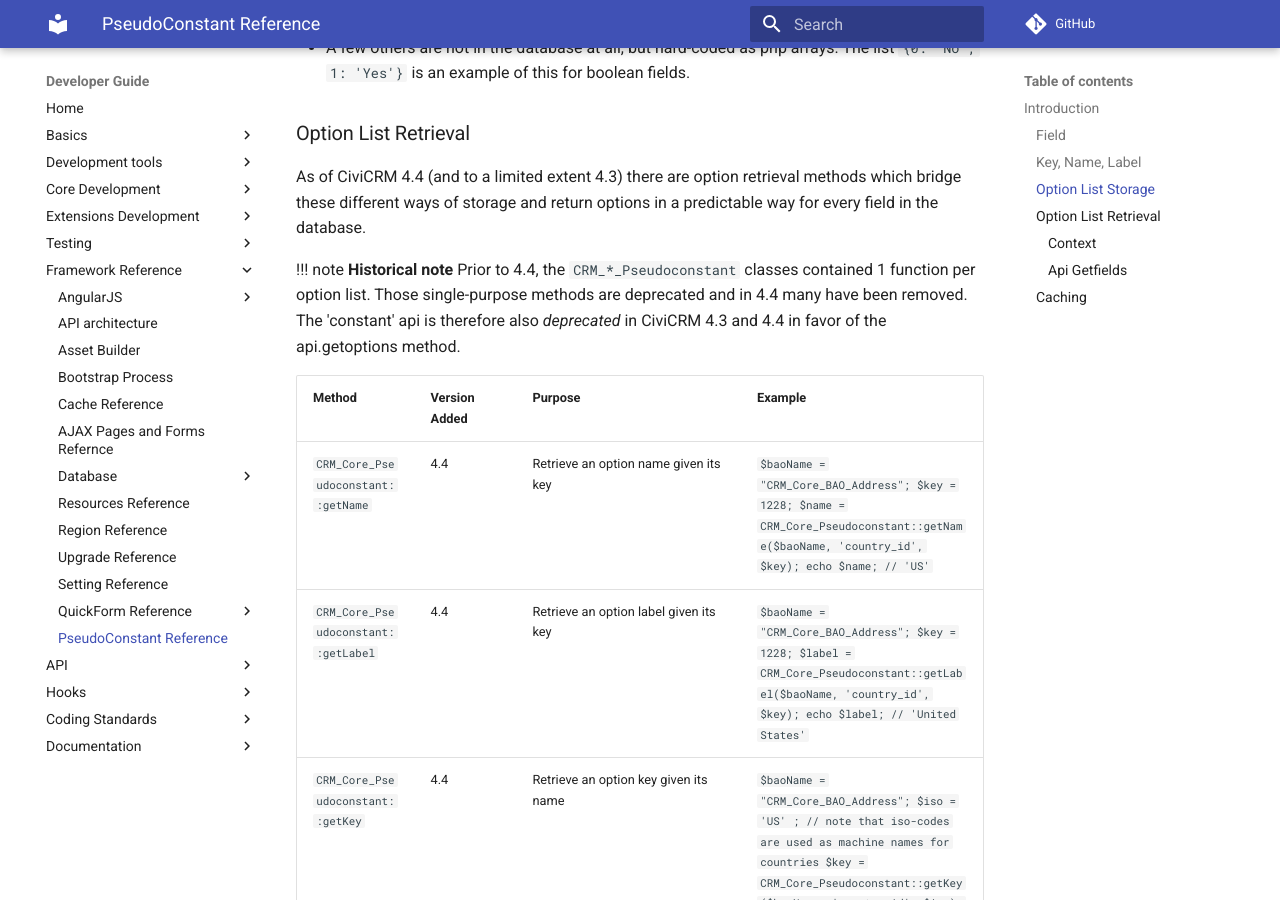
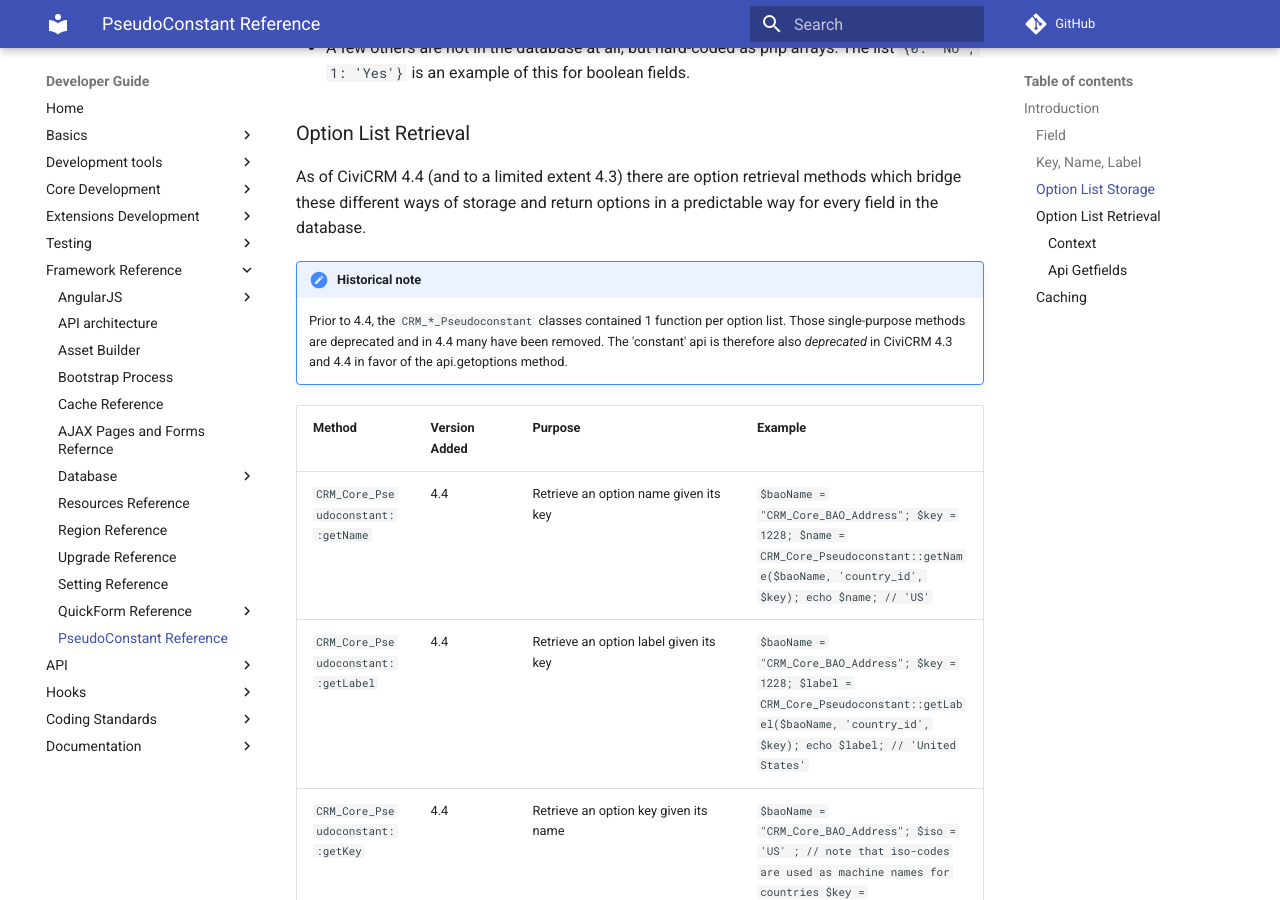
Before and after one commit to civicrm/civicrm-dev-docs, an MkDocs documentation site: the page built from docs/framework/pseudoconstant.md, in a window 1280 px wide and 900 px high, scrolled down 1124 px. Built offline with MkDocs 1.6.1 and Material for MkDocs 9.7.7, drawn with Linux system fonts in a browser that asks for light colours; comment, search, counter and statistics services are not loaded; old or Windows-style settings are respelled for this version of MkDocs.

Commit message:
Improve markdown formatting

````diff
--- a/docs/framework/pseudoconstant.md
+++ b/docs/framework/pseudoconstant.md
@@ -1,6 +1,7 @@
 # Pseudoconstant Reference aka Option Lists
 
 ## Introduction
+
 CiviCRM defines a **Pseudoconstant** as: *A list of options associated with a field, the contents of which rarely changes*. This documentation uses the terms *pseudoconstant* and *option list* interchangeably.
 
 ### Field
@@ -29,8 +30,8 @@
 
 As of CiviCRM 4.4 (and to a limited extent 4.3) there are option retrieval methods which bridge these different ways of storage and return options in a predictable way for every field in the database.
 
-!!! note **Historical note**
-Prior to 4.4, the `CRM_*_Pseudoconstant` classes contained 1 function per option list. Those single-purpose methods are deprecated and in 4.4 many have been removed. The 'constant' api is therefore also *deprecated* in CiviCRM 4.3 and 4.4 in favor of the api.getoptions method.
+!!! note "Historical note"
+    Prior to 4.4, the `CRM_*_Pseudoconstant` classes contained 1 function per option list. Those single-purpose methods are deprecated and in 4.4 many have been removed. The 'constant' api is therefore also *deprecated* in CiviCRM 4.3 and 4.4 in favor of the api.getoptions method.
 
 | Method | Version Added | Purpose | Example |
 | --- | --- | --- | --- |
@@ -70,6 +71,7 @@
 );
 // Will return a list of states in the United States
 ```
+
 #### Api Getfields
 
 Option lists can also be retrieved as part of an api.getfields request:
````
